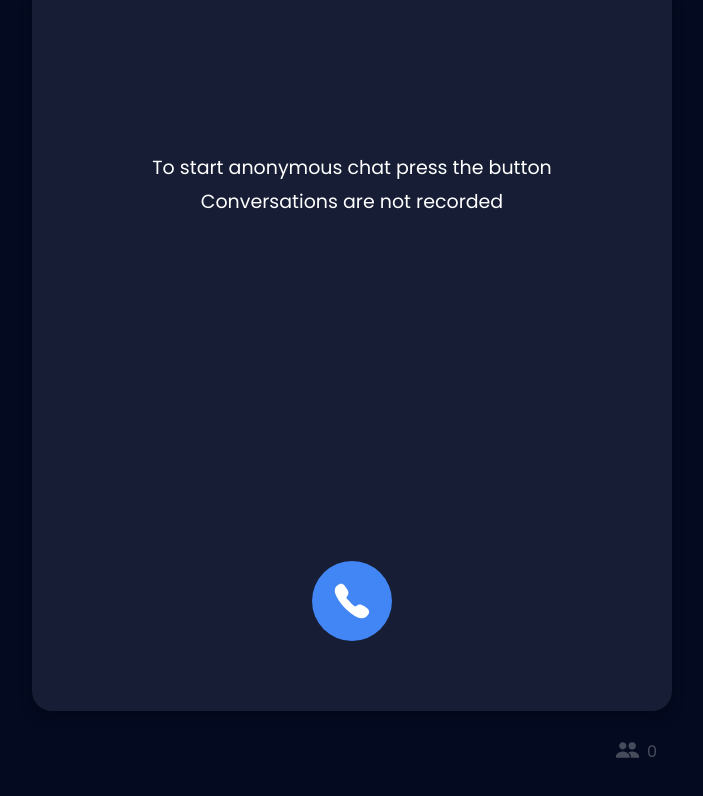
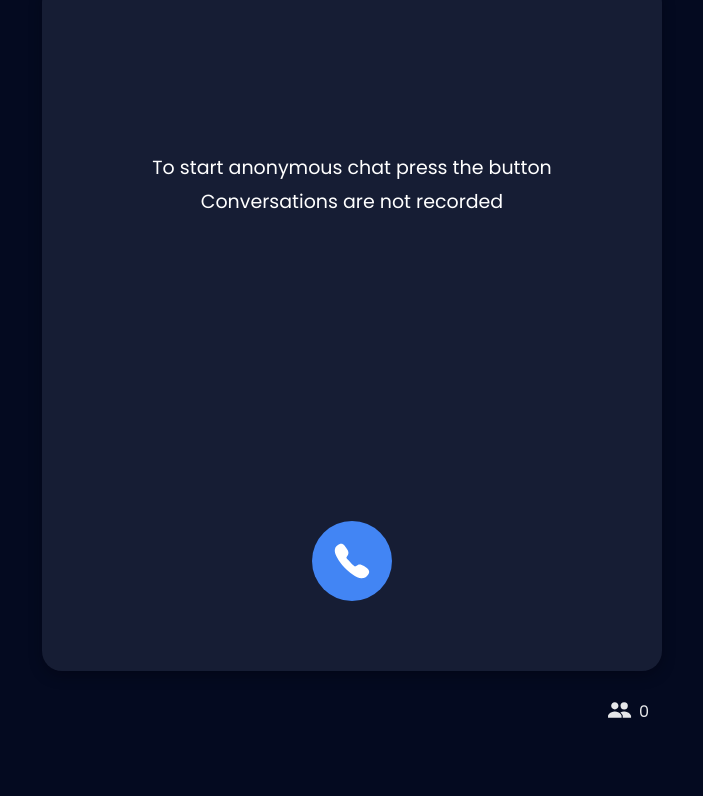
Before and after one commit to zheniaslius/spilka-client, a React (Create React App) app: page / in a window 1280 px wide. Shown: the part 318-1114 px from the top of the page, without its empty margins (288-991 px from the left). Built offline with nearby package versions, Linux system fonts and the light colour scheme; no server answers; the database is empty.

Commit message:
Fix peer connection and styles

```diff
--- a/src/App.js
+++ b/src/App.js
@@ -9,7 +9,7 @@ import Header from './components/Header';
 
 const Wrapper = styled.div`
   margin: 150px auto 200px;
-  max-width: 640px;
+  max-width: 620px;
 `;
 
 const Container = styled.div`
@@ -22,7 +22,7 @@ const Footer = styled.div`
   display: flex;
   justify-content: flex-end;
   margin-top: 28px;
-  padding: 0 15px;
+  padding: 0 13px;
 `;
 
 const App = () => {
--- a/src/components/Audio/index.jsx
+++ b/src/components/Audio/index.jsx
@@ -10,13 +10,9 @@ const Audio = () => {
   useEffect(() => {
     if (call.isReceivingCall) {
       answerCall();
-      playAlertSound();
     }
-  }, [call.isReceivingCall, answerCall]);
-
-  const playAlertSound = () => {
-
-  }
+  // eslint-disable-next-line react-hooks/exhaustive-deps
+  }, [call.isReceivingCall]);
 
   useEffect(() => {
     me && setId(me);
--- a/src/components/Controls/index.jsx
+++ b/src/components/Controls/index.jsx
@@ -12,14 +12,10 @@ const Controls = () => {
   const audio = new Audio(notificaionSound);
 
   const callRandomUser = async () => {
-    try {
-      await setSearchStatus(true);
-      setUserDisconnected(false);
-      const speakerId = await findSpeaker();
-      callUser(speakerId);
-    } catch (error) {
-      console.error('Error calling random user', error);
-    }
+    await setSearchStatus(true);
+    setUserDisconnected(false);
+    const speakerId = await findSpeaker();
+    callUser(speakerId);
 
     audio.play();
   };
--- a/src/components/CurrentUsers/styles.js
+++ b/src/components/CurrentUsers/styles.js
@@ -4,6 +4,7 @@ import { ReactComponent as Users } from '../../assets/images/icons/users.svg';
 export const Container = styled.div`
   display: flex;
   align-items: center;
+  opacity: 0.9;
 `;
 
 export const PeopleIcon = styled(Users)`
@@ -11,10 +12,10 @@ export const PeopleIcon = styled(Users)`
   position: relative;
   height: 25px;
   width: 25px;
-  fill: ${({ theme }) => theme.colors.grey};
+  fill: ${({ theme }) => theme.colors.white};
   margin-right: 7px;
 `;
 
 export const Count = styled.span`
-  color: ${({ theme }) => theme.colors.grey};
+  color: ${({ theme }) => theme.colors.white};
 `;
--- a/src/components/Main/styles.js
+++ b/src/components/Main/styles.js
@@ -3,7 +3,7 @@ import { ReactComponent as User } from '../../assets/images/icons/user.svg';
 import { ReactComponent as Disconnected } from '../../assets/images/icons/disconnect.svg';
 
 export const Container = styled.div`
-  height: 350px;
+  height: 310px;
   padding-top: 169px;
   display: flex;
   justify-content: center;
--- a/src/context/CallContext.js
+++ b/src/context/CallContext.js
@@ -36,6 +36,7 @@ const CallContextProvider = ({ children }) => {
     }
   }, [callPending, abortSpeakerSearch]);
 
+  // eslint-disable-next-line react-hooks/exhaustive-deps
   const handlePeer = (peer) => {
     peer.on('stream', (currentStream) => {
       userVideo.current && (userVideo.current.srcObject = currentStream);
@@ -58,7 +59,7 @@ const CallContextProvider = ({ children }) => {
     peer.signal(call.signal);
 
     handlePeer(peer);
-  }, [handlePeer, stream, call.from, call.signal]);
+  }, [call.from, call.signal, stream, handlePeer])
 
   const callUser = (id) => {
     const peer = new window.SimplePeer({ initiator: true, trickle: false, stream });
```
